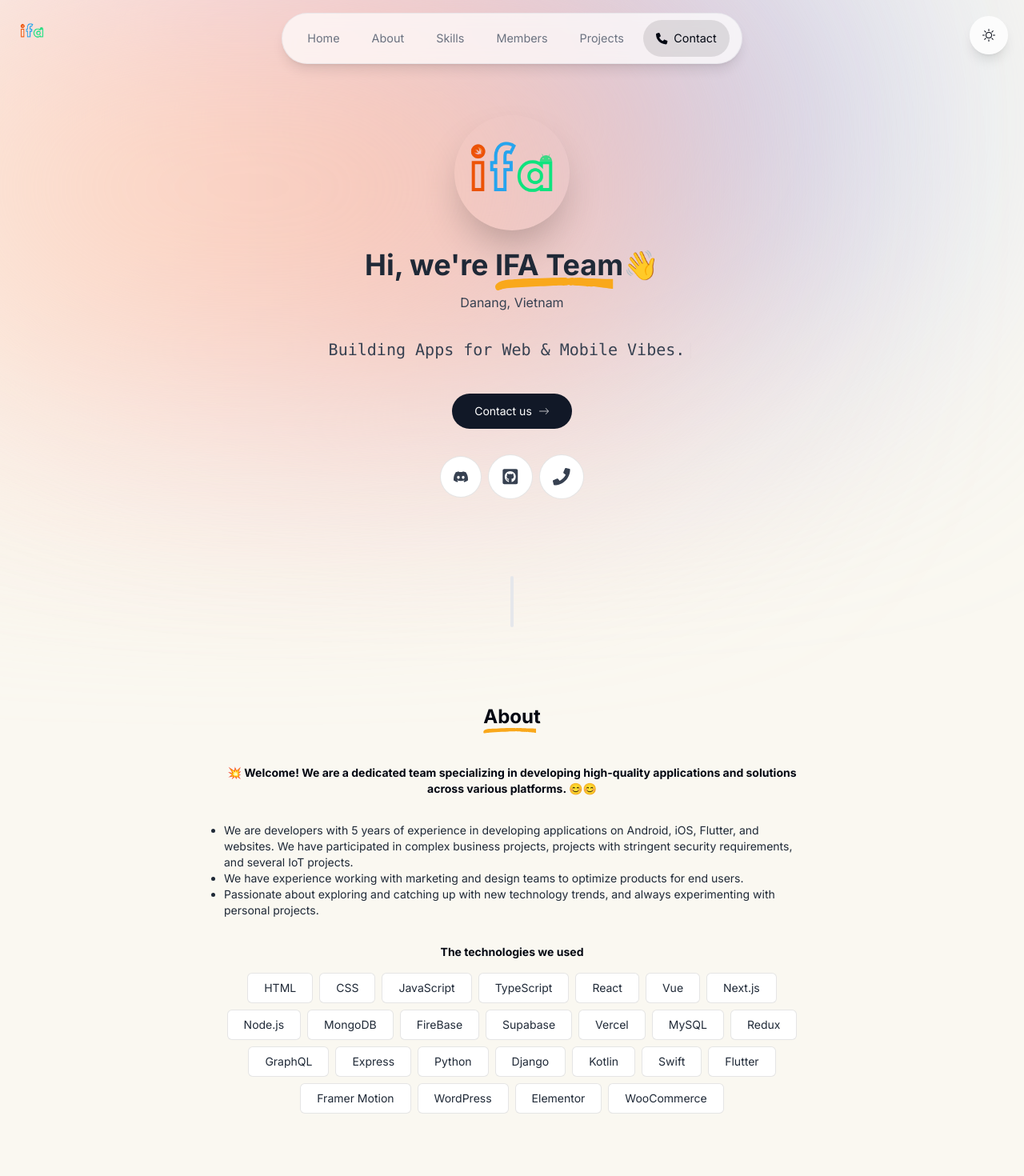
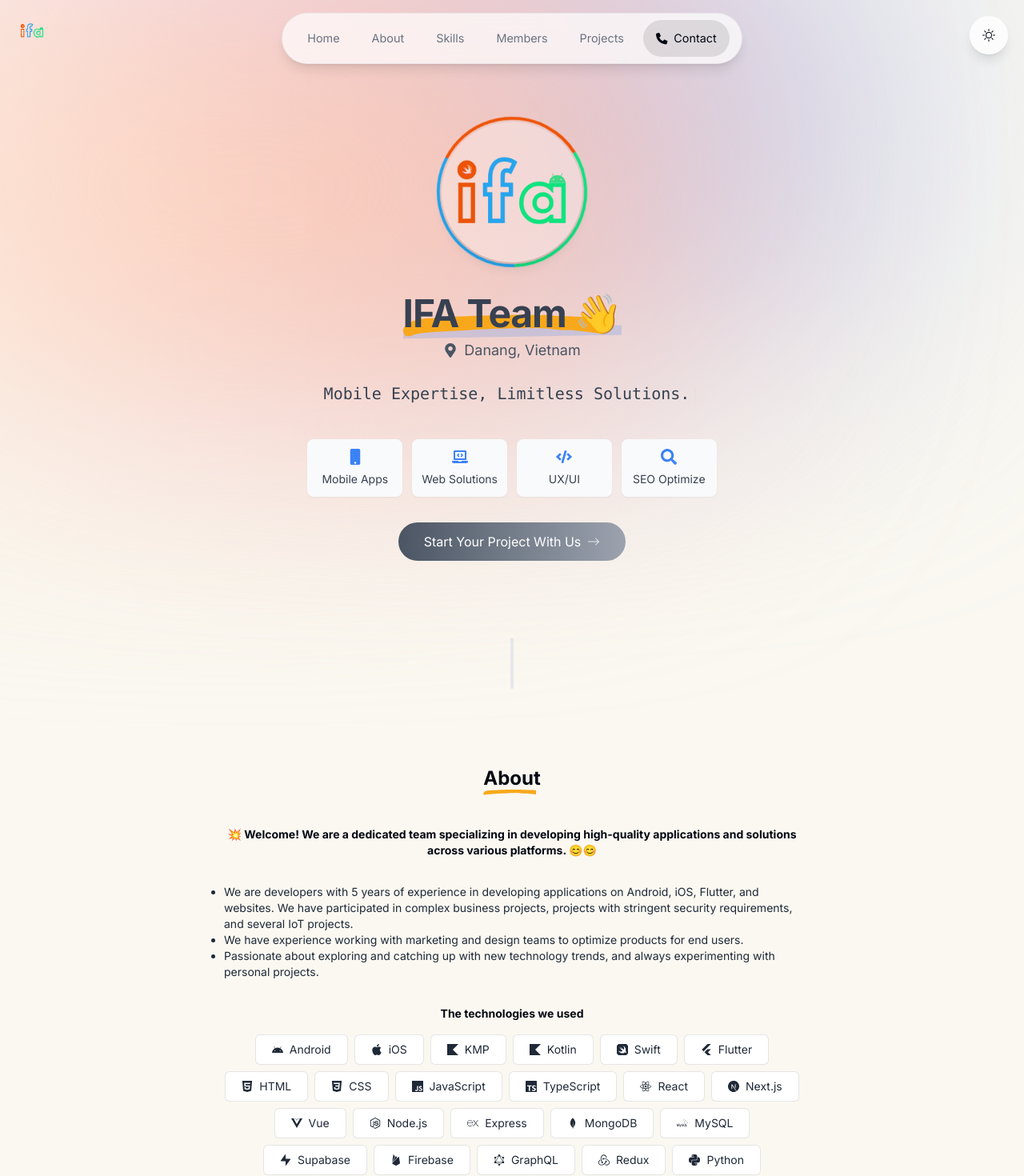
Before and after one commit to IFA-AP-01/porfolio, a Next.js app: page / in a window 1280 px wide. Shown: the top 1470 px of the page at 80% size. Built offline with nearby package versions, Linux system fonts and the light colour scheme; no server answers.

Commit message:
feat: some change intro section

```diff
--- /dev/null
+++ b/components/card/profile.tsx
@@ -0,0 +1,69 @@
+import { useState, useEffect } from 'react';
+import Image from "next/image";
+import teamImage from "@/public/logo.webp";
+
+export default function ProfileImage() {
+  return (
+    <div className="flex items-center justify-center h-50 w-full">
+      <div className="relative w-48 h-48">
+        {/* SVG for the colored border with CSS animation */}
+        <svg
+          className="absolute inset-0 w-full h-full"
+          viewBox="0 0 100 100"
+          style={{
+            animation: "spin 12s linear infinite"
+          }}
+        >
+          <circle
+            cx="50"
+            cy="50"
+            r="48"
+            fill="none"
+            strokeWidth="2"
+            strokeDasharray="100.5 201"
+            stroke="#ed5407"
+          />
+          <circle
+            cx="50"
+            cy="50"
+            r="48"
+            fill="none"
+            strokeWidth="2"
+            strokeDasharray="100.5 201"
+            stroke="#12e281"
+            strokeDashoffset="-100.5"
+          />
+          <circle
+            cx="50"
+            cy="50"
+            r="48"
+            fill="none"
+            strokeWidth="2"
+            strokeDasharray="100.5 201"
+            stroke="#24a5ee"
+            strokeDashoffset="-201"
+          />
+        </svg>
+
+        {/* Image container */}
+        <div className="absolute inset-2 rounded-full overflow-hidden shadow-lg">
+        <Image
+            src={teamImage}
+            alt="IFA Team"
+            width="250"
+            height="250"
+            priority={true}
+            className="h-48 w-48 rounded-full object-cover shadow-lg  bg-white/30 dark:bg-gray-700/20"
+          />
+        </div>
+
+        <style jsx>{`
+          @keyframes spin {
+            0% { transform: rotate(0deg); }
+            100% { transform: rotate(360deg); }
+          }
+        `}</style>
+      </div>
+    </div>
+  );
+}
--- a/components/card/project.tsx
+++ b/components/card/project.tsx
@@ -33,7 +33,6 @@ export default function Project({
       className="group mb-3 sm:mb-4 last:mb-0"
     >
       <section className="bg-white max-w-[56rem] rounded-lg overflow-hidden relative flex flex-col sm:flex-row sm:h-[20rem] hover:bg-gray-100 transition dark:text-white dark:bg-white/10 dark:hover:bg-white/20">
-        {/* Media for mobile (at the top) */}
         {videoUrl ? (
           <video
             src={videoUrl}
@@ -77,7 +76,6 @@ export default function Project({
           </ul>
         </div>
 
-        {/* Media for desktop (absolute positioning) */}
         {videoUrl ? (
           <video
             src={videoUrl}
--- a/components/footer.tsx
+++ b/components/footer.tsx
@@ -4,7 +4,7 @@ export default function Footer() {
   return (
     <footer className="mb-10 px-4 text-center text-gray-500">
       <small className="mb-2 block text-xs right-0 text-gray-400">
-
+      &copy; {new Date().getFullYear()} IFA Team. All rights reserved.
       </small>
     </footer>
   );
--- a/components/section/about.tsx
+++ b/components/section/about.tsx
@@ -5,7 +5,61 @@ import SectionHeading from "../section-heading";
 import { motion } from "framer-motion";
 import { useSectionInView } from "@/lib/hooks";
 import { skillsData } from "@/lib/data";
-
+import {
+  SiAndroid,
+  SiApple,
+  SiKotlin,
+  SiSwift,
+  SiFlutter,
+  SiHtml5,
+  SiCss3,
+  SiJavascript,
+  SiTypescript,
+  SiReact,
+  SiNextdotjs,
+  SiVuedotjs,
+  SiNodedotjs,
+  SiExpress,
+  SiMongodb,
+  SiMysql,
+  SiSupabase,
+  SiFirebase,
+  SiGraphql,
+  SiRedux,
+  SiPython,
+  SiDjango,
+  SiWordpress,
+  SiWoocommerce,
+  SiVercel,
+} from "react-icons/si";
+const skillIcons: { [key: string]: JSX.Element } = {
+  Android: <SiAndroid />,
+  iOS: <SiApple />,
+  KMP: <SiKotlin />,
+  Kotlin: <SiKotlin />,
+  Swift: <SiSwift />,
+  Flutter: <SiFlutter />,
+  HTML: <SiHtml5 />,
+  CSS: <SiCss3 />,
+  JavaScript: <SiJavascript />,
+  TypeScript: <SiTypescript />,
+  React: <SiReact />,
+  "Next.js": <SiNextdotjs />,
+  Vue: <SiVuedotjs />,
+  "Node.js": <SiNodedotjs />,
+  Express: <SiExpress />,
+  MongoDB: <SiMongodb />,
+  MySQL: <SiMysql />,
+  Supabase: <SiSupabase />,
+  Firebase: <SiFirebase />,
+  GraphQL: <SiGraphql />,
+  Redux: <SiRedux />,
+  Python: <SiPython />,
+  Django: <SiDjango />,
+  WordPress: <SiWordpress />,
+  WooCommerce: <SiWoocommerce />,
+  Vercel: <SiVercel />,
+};
 const fadeInAnimationVariants = {
   initial: {
     opacity: 0,
@@ -19,7 +73,6 @@ const fadeInAnimationVariants = {
     },
   }),
 };
-
 
 export default function About() {
   const { ref } = useSectionInView("About");
@@ -36,8 +89,8 @@ export default function About() {
       <SectionHeading highlight="About">About</SectionHeading>
       <p className="mb-3"></p>
       <h3 className="font-bold text-sm sm:text-md text-center">
-      💥 Welcome! We are a dedicated team specializing in developing high-quality
-        applications and solutions across various platforms. 😊😊
+        💥 Welcome! We are a dedicated team specializing in developing
+        high-quality applications and solutions across various platforms. 😊😊
       </h3>{" "}
       <ul className="mt-8 list-disc text-sm text-gray-800 dark:text-white/80">
         <li>
@@ -55,21 +108,23 @@ export default function About() {
           and always experimenting with personal projects.
         </li>
       </ul>
-      <h3 className="font-bold mt-8 text-sm sm:text-md">The technologies we used</h3>
+      <h3 className="font-bold mt-8 text-sm sm:text-md">
+        The technologies we used
+      </h3>
       <ul className="flex flex-wrap justify-center gap-2 text-lg text-gray-800 mt-4">
         {skillsData.map((skill, index) => (
-            <motion.li
-            className="bg-white borderBlack rounded-md text-sm px-5 py-2 dark:bg-white/10 dark:text-white/80 hover:bg-gray-100 dark:hover:bg-white/20 transition-colors"
+          <motion.li
+            className="bg-white borderBlack rounded-md text-sm px-5 py-2 dark:bg-white/10 dark:text-white/80 hover:bg-gray-100 dark:hover:bg-white/20 transition-colors flex items-center gap-2"
             key={index}
             variants={fadeInAnimationVariants}
             initial="initial"
             whileInView="animate"
-            viewport={{
-              once: true,
-            }}
+            viewport={{ once: true }}
             custom={index}
           >
-            {skill}
+            {/* Render the icon if it exists */}
+            {skillIcons[skill] || <span className="w-5 h-5" />}
+            <span>{skill}</span>
           </motion.li>
         ))}
       </ul>
--- a/components/section/intro.tsx
+++ b/components/section/intro.tsx
@@ -1,15 +1,21 @@
 "use client";
 
-import Image from "next/image";
 import React from "react";
 import { motion } from "framer-motion";
 import Link from "next/link";
-import { BsArrowRight, BsDiscord } from "react-icons/bs";
-import { FaGithubSquare, FaPhone } from "react-icons/fa";
+import { BsArrowRight } from "react-icons/bs";
+import {
+  FaMapMarkerAlt,
+  FaMobile,
+  FaLaptopCode,
+  FaCode,
+  FaCloudUploadAlt,
+  FaSearch
+} from "react-icons/fa";
 import { useSectionInView } from "@/lib/hooks";
 import { useActiveSectionContext } from "@/context/active-section-context";
-import teamImage from "@/public/logo.webp";
 import Typewriter from "typewriter-effect";
+import ProfileImage from "../card/profile";
 
 export default function Intro() {
   const { ref } = useSectionInView("Home", 0.5);
@@ -19,103 +25,111 @@ export default function Intro() {
     <section
       ref={ref}
       id="home"
-      className="mb-20 max-w-[50rem] text-center sm:mb-0 scroll-mt-[90rem]"
+      className="mb-20 max-w-[60rem] text-center sm:mb-0 scroll-mt-[90rem]"
     >
-      <div className="flex items-center justify-center">
+      {/* Hero Image with Animation */}
+      <motion.div
+        className="flex items-center justify-center"
+        initial={{ scale: 0.8, opacity: 0 }}
+        animate={{ scale: 1, opacity: 1 }}
+        transition={{ type: "spring", stiffness: 100 }}
+      >
         <div className="relative">
-          <div>
-            <Image
-              src={teamImage}
-              alt="IFA"
-              width="200"
-              height="200"
-              priority={true}
-              className="h-36 w-36 rounded-full object-cover shadow-2xl"
-            />
+          <ProfileImage/>
         </div>
-        </div>
-      </div>
+      </motion.div>
 
-      <motion.h1
-        className="mb-2 mt-10 sm:mt-4 px-1 text-2xl font-medium !leading-[1.5] sm:text-4xl"
+      {/* Team Name & Tagline */}
+      <motion.div
         initial={{ opacity: 0, y: 100 }}
         animate={{ opacity: 1, y: 0 }}
+        transition={{ delay: 0.1 }}
+        className="mt-8 space-y-2"
       >
-        <span className="font-bold text-gray-800 dark:text-gray-200">
-          Hi, we're  <span className="highlight">IFA Team </span>👋
+        <h1 className="text-3xl sm:text-5xl font-bold tracking-tight">
+          <span className="text-gray-700 dark:text-gray-200">
+            <span className="relative">
+              <span className="highlight relative z-10">IFA Team 👋</span>
+              <span className="absolute bottom-0 left-0 w-full h-3 bg-blue-500/20 dark:bg-blue-400/20 -z-10 transform -rotate-1"></span>
             </span>
-      </motion.h1>
-      <span className="text-gray-700 dark:text-gray-200">Danang, Vietnam</span>
-      <motion.h2
-        className="mb-10 mt-8 sm:mt-8 px-4 text-md font-medium !leading-[1.5] sm:text-xl text-gray-700 dark:text-gray-200"
-        style={{ fontFamily: "Consolas, monospace" }}
+          </span>
+        </h1>
+        <p className="text-gray-600 dark:text-gray-300 flex items-center justify-center gap-2 text-lg">
+          <FaMapMarkerAlt /> Danang, Vietnam
+        </p>
+      </motion.div>
+
+      {/* Dynamic Headline */}
+      <motion.div
+        className="mb-10 mt-6 px-4"
         initial={{ opacity: 0, y: 100 }}
         animate={{ opacity: 1, y: 0 }}
+        transition={{ delay: 0.2 }}
+      >
+        <h2
+          className="text-sm sm:text-xl !leading-relaxed font-medium text-gray-700 dark:text-gray-200"
+          style={{ fontFamily: "Consolas, monospace" }}
         >
           <Typewriter
             options={{
               strings: [
-              "Building Apps for Web & Mobile Vibes.",
                 "Crafting Code, Shaping Futures.",
                 "Mobile Expertise, Limitless Solutions.",
+                "Apps that Power Web & Mobile Worlds.",
+                "Building Tomorrow's Applications, Today",
               ],
               autoStart: true,
               loop: true,
+              delay: 40,
+              deleteSpeed: 20,
             }}
           />
-      </motion.h2>
+        </h2>
+      </motion.div>
 
+      {/* Services Highlights */}
       <motion.div
-        className="flex flex-col items-center justify-center gap-2 px-4 text-lg font-medium"
+        className="grid grid-cols-2 sm:grid-cols-4 gap-3 px-4 mb-8"
         initial={{ opacity: 0, y: 100 }}
         animate={{ opacity: 1, y: 0 }}
-        transition={{
-          delay: 0.1,
-        }}
+        transition={{ delay: 0.3 }}
+      >
+        {[
+          { icon: <FaMobile className="text-xl" />, text: "Mobile Apps" },
+          { icon: <FaLaptopCode className="text-xl" />, text: "Web Solutions" },
+          { icon: <FaCode className="text-xl" />, text: "UX/UI" },
+          { icon: <FaSearch className="text-xl" />, text: "SEO Optimize" },
+        ].map((service, index) => (
+          <div
+            key={index}
+            className="flex flex-col items-center p-3 rounded-lg bg-gray-50 dark:bg-gray-800/40 shadow-sm hover:shadow-md transition-all"
+          >
+            <div className="text-blue-500 mb-2">{service.icon}</div>
+            <span className="text-sm font-medium text-gray-700 dark:text-gray-300">
+              {service.text}
+            </span>
+          </div>
+        ))}
+      </motion.div>
+
+      {/* CTA Button */}
+      <motion.div
+        className="flex flex-col items-center justify-center gap-3 px-4 font-medium"
+        initial={{ opacity: 0, y: 100 }}
+        animate={{ opacity: 1, y: 0 }}
+        transition={{ delay: 0.4 }}
       >
         <Link
           href="#contact"
-          className="group bg-gray-900 text-white text-sm px-7 py-3 flex items-center gap-2 rounded-full outline-none focus:scale-110 hover:scale-110 hover:bg-gray-950 active:scale-105 transition"
+          className="group bg-gradient-to-r from-gray-600 to-gray-400 text-white text-base px-8 py-3 flex items-center gap-2 rounded-full outline-none focus:scale-110 hover:scale-110 hover:shadow-lg hover:from-gray-700 hover:to-gray-600 active:scale-105 transition"
           onClick={() => {
             setActiveSection("Contact");
             setTimeOfLastClick(Date.now());
           }}
         >
-          Contact us{" "}
-          <BsArrowRight className="opacity-70 group-hover:translate-x-1 transition" />
+          Start Your Project With Us{" "}
+          <BsArrowRight className="opacity-80 group-hover:translate-x-1 transition" />
         </Link>
-      </motion.div>
-
-      <motion.div
-        className="flex flex-row items-center justify-center gap-2 px-4 text-lg font-medium mt-8"
-        initial={{ opacity: 0, y: 100 }}
-        animate={{ opacity: 1, y: 0 }}
-        transition={{
-          delay: 0.1,
-        }}
-      >
-        <a
-          className="bg-white p-4 text-gray-700 hover:text-gray-950 flex items-center gap-2 rounded-full focus:scale-[1.15] hover:scale-[1.15] active:scale-105 transition cursor-pointer borderBlack dark:bg-white/10 dark:text-white/60"
-          href="https://discord.gg/MdtF7raJ"
-          target="_blank"
-        >
-          <BsDiscord />
-        </a>
-
-        <a
-          className="bg-white p-4 text-gray-700 flex items-center gap-2 text-[1.35rem] rounded-full focus:scale-[1.15] hover:scale-[1.15] hover:text-gray-950 active:scale-105 transition cursor-pointer borderBlack dark:bg-white/10 dark:text-white/60"
-          href="https://github.com/IFA-AP-01"
-          target="_blank"
-        >
-          <FaGithubSquare />
-        </a>
-        <a
-          className="bg-white p-4 text-gray-700 flex items-center gap-2 text-[1.35rem] rounded-full focus:scale-[1.15] hover:scale-[1.15] hover:text-gray-950 active:scale-105 transition cursor-pointer borderBlack dark:bg-white/10 dark:text-white/60"
-          href="tel:+84859885874"
-          target="_blank"
-        >
-          <FaPhone />
-        </a>
       </motion.div>
     </section>
   );
--- a/lib/data.ts
+++ b/lib/data.ts
@@ -156,31 +156,32 @@ export const membersData = [
 ] as const;
 
 export const skillsData = [
+  "Android",
+  "iOS",
+  "KMP",
+  "Kotlin",
+  "Swift",
+  "Flutter",
   "HTML",
   "CSS",
   "JavaScript",
   "TypeScript",
   "React",
+  "Next.js",
   "Vue",
-  "Next.js",
   "Node.js",
+  "Express",
   "MongoDB",
-  "FireBase",
+  "MySQL",
   "Supabase",
-  "Vercel",
-  "MySQL",
+  "Firebase",
+  "GraphQL",
   "Redux",
-  "GraphQL",
-  "Express",
   "Python",
   "Django",
-  "Kotlin",
-  "Swift",
-  "Flutter",
-  "Framer Motion",
   "WordPress",
-  "Elementor",
   "WooCommerce",
+  "Vercel",
 ] as const;
 
 export const skillsJob = [
```
Also changed, not shown: components/section/contact.tsx (+41 -2 lines). Lines whose indentation alone changed are shown as unchanged.
